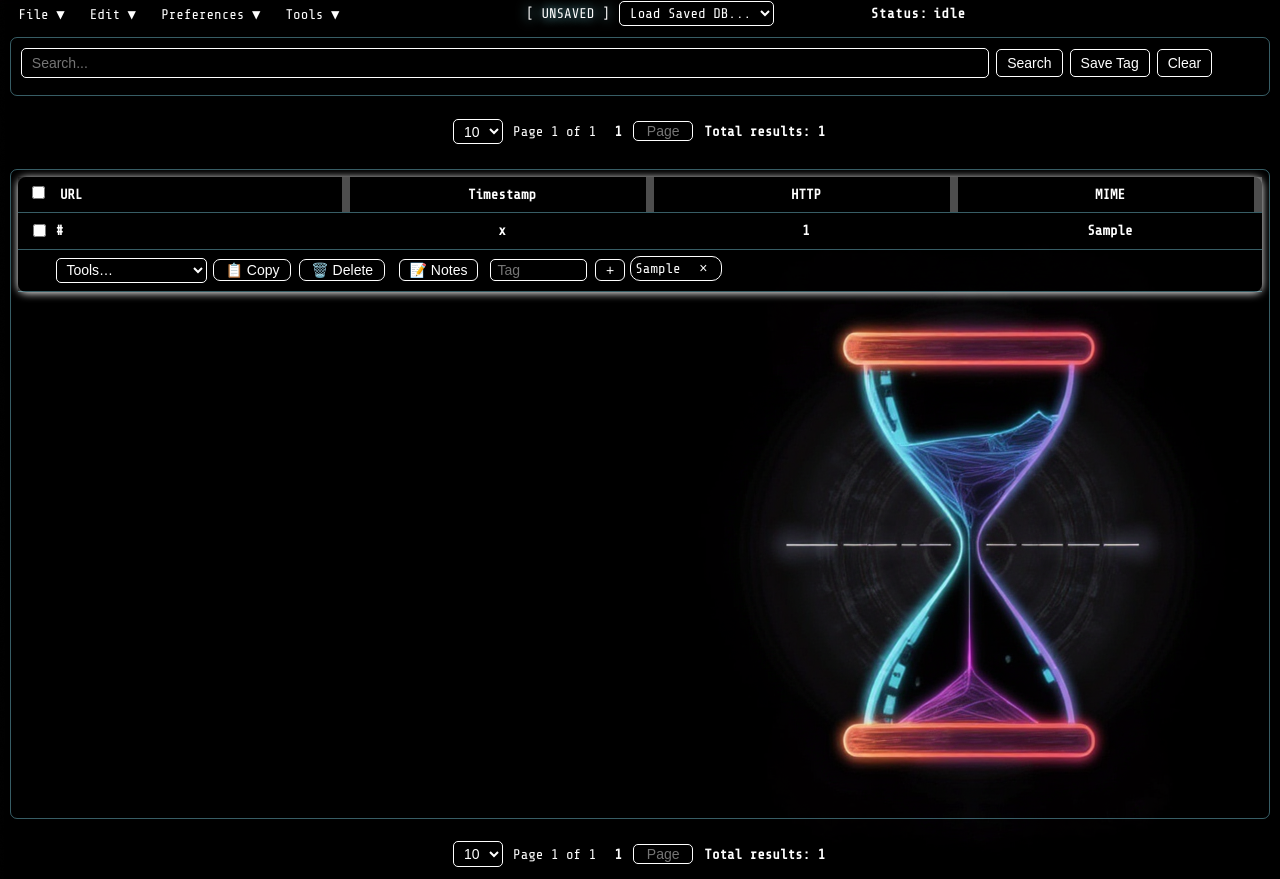
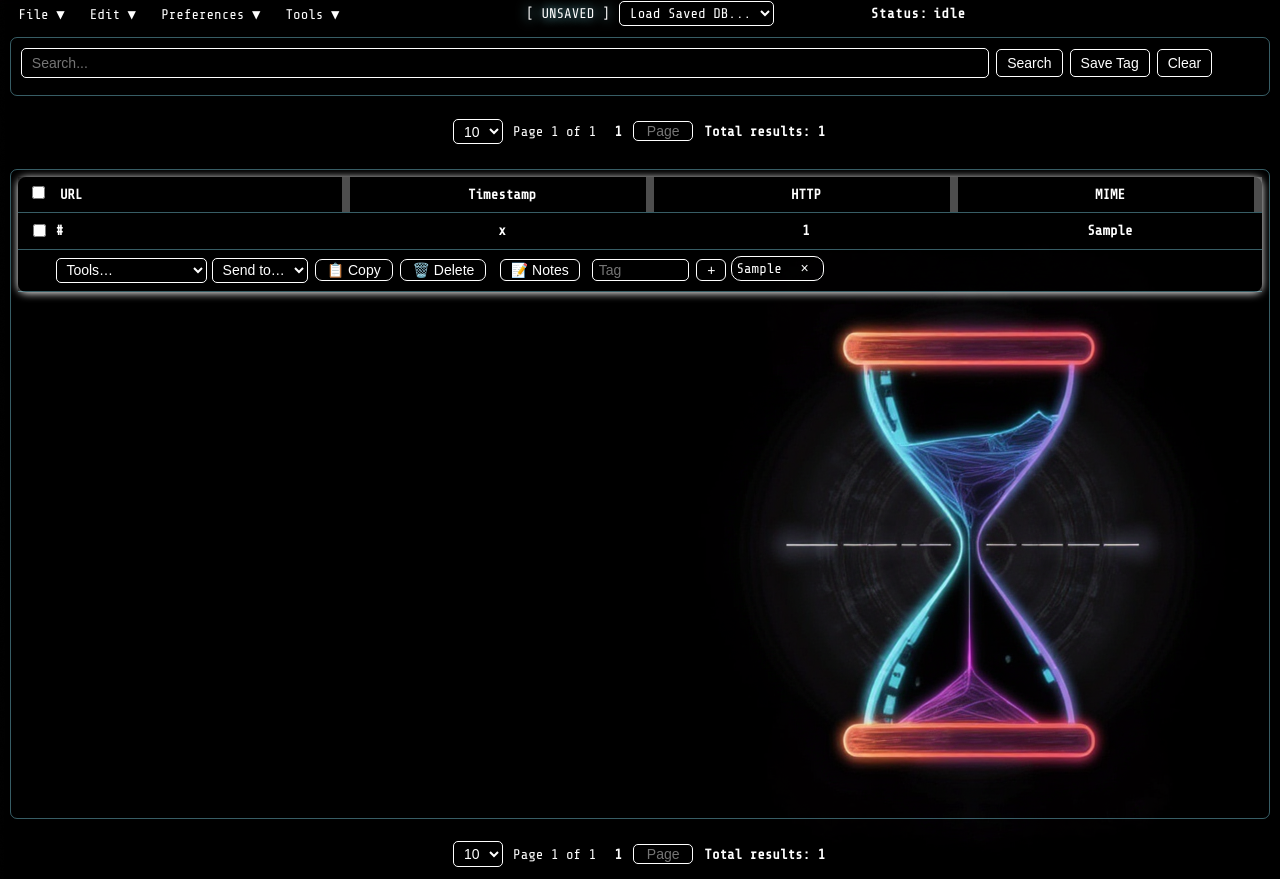
Before and after one commit to thesavant42/retrorecon, a Flask app: page / in a window 1280 px wide. Run offline with Flask 2, Linux system fonts and the light colour scheme; tables that the repository leaves empty hold one stand-in row (values such as "Sample post"); data that the repository does not hold is empty; parts of the project's set-up code (start-up, migrations or seed data) failed here and were passed over; some libraries are stand-ins or nearby versions.

Commit message:
Add Send to dropdown for URL results

```diff
--- a/static/base.css
+++ b/static/base.css
@@ -868,6 +868,9 @@ body {
 .retrorecon-root .tool-select {
   font-size: 0.9em;
 }
+.retrorecon-root .send-select {
+  font-size: 0.9em;
+}
 .retrorecon-root .url-tools-row input[type="text"] {
   font-size: 0.9em;
   padding: 2px 6px;
--- a/static/index_page.js
+++ b/static/index_page.js
@@ -24,6 +24,19 @@ document.addEventListener('DOMContentLoaded', function(){
       if(!url){ this.selectedIndex = 0; return; }
       if(typeof handleToolSelect === 'function'){
         handleToolSelect(this, url);
+      }
+    });
+  });
+  document.querySelectorAll('select.send-select[data-url]').forEach(sel => {
+    sel.addEventListener('change', function(){
+      const raw = this.getAttribute('data-url');
+      const val = sel.value;
+      sel.selectedIndex = 0;
+      if(!val) return;
+      if(val === 'text'){
+        if(typeof showTextTools === 'function'){
+          showTextTools(false, raw);
+        }
       }
     });
   });
--- a/templates/index.html
+++ b/templates/index.html
@@ -296,6 +296,10 @@
                         <option value="google">Google Search</option>
                         <option value="crtsh">Crt.sh</option>
                         <option value="explode" {% if '.js.map' not in url.url %}disabled{% endif %}>Webpack Exploder</option>
+                      </select>
+                      <select class="form-select send-select menu-btn" data-url="{{ url.url }}">
+                        <option value="">Send to…</option>
+                        <option value="text">Text Tools</option>
                       </select>
                       <button class="btn explode-btn copy-btn" type="button" data-url="{{ url.url }}" title="Copy">📋 Copy</button>
                       <form method="POST" action="/bulk_action" class="d-inline mr-03">
@@ -882,7 +886,7 @@
       const textToolsLink = document.getElementById('text-tools-link');
       let textToolsLoaded = false;
 
-      async function showTextTools(skipPush){
+      async function showTextTools(skipPush, text){
         if(!textToolsLoaded){
           const resp = await fetch('/text_tools');
           const html = await resp.text();
@@ -893,7 +897,12 @@
           document.body.appendChild(script);
           textToolsLoaded = true;
         }
-        document.getElementById('text-tools-overlay').classList.remove('hidden');
+        const ov = document.getElementById('text-tools-overlay');
+        if(text !== undefined){
+          const input = document.getElementById('text-tool-input');
+          if(input) input.value = text;
+        }
+        if(ov) ov.classList.remove('hidden');
         if(!skipPush){
           history.pushState({tool:'text'}, '', '/tools/text_tools');
         }
@@ -907,7 +916,7 @@
       if (textToolsLink) {
         textToolsLink.addEventListener('click', async (e) => {
           e.preventDefault();
-          showTextTools();
+          showTextTools(false);
         });
       }
 
```
